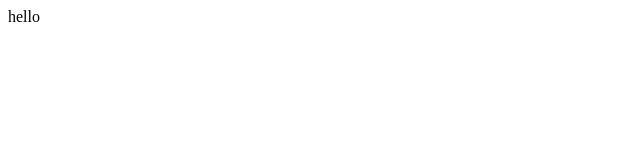
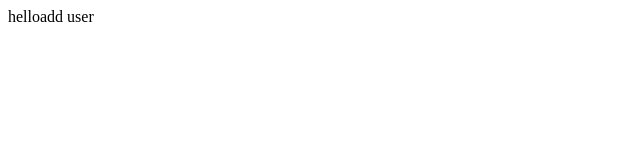
Before and after one commit to DevPipalia/Contact-app, a React (Create React App) app: page /add_user in a window 1280 px wide. Shown: the top 160 px of the page, without its empty margins (0-640 px from the left). Built offline with nearby package versions, Linux system fonts and the light colour scheme.

Commit message:
routing complete

```diff
--- a/src/App.js
+++ b/src/App.js
@@ -1,9 +1,19 @@
 import React from "react";
+import { Route,Routes,BrowserRouter } from "react-router-dom";
+import Home from "./Pages/Home";
+import Add_user from "./Pages/Add_user";
+
 
 function App() {
   return (
     <div className="App">
      hello
+    <BrowserRouter>
+      <Routes>
+        <Route path="/" element={<Home/>}/>
+        <Route path="/add_user" element={<Add_user/>}/>
+      </Routes>
+    </BrowserRouter>
     </div>
   );
 }
--- /dev/null
+++ b/src/Pages/Add_user.jsx
@@ -0,0 +1,11 @@
+import React from "react";
+
+function Add_user(){
+    return(
+        <>
+            add user
+        </>
+    )
+}
+
+export default Add_user;
--- /dev/null
+++ b/src/Pages/Home.jsx
@@ -0,0 +1,11 @@
+import React from "react";
+
+function Home(){
+    return(
+        <>
+            home
+        </>
+    )
+}
+
+export default Home;
```
